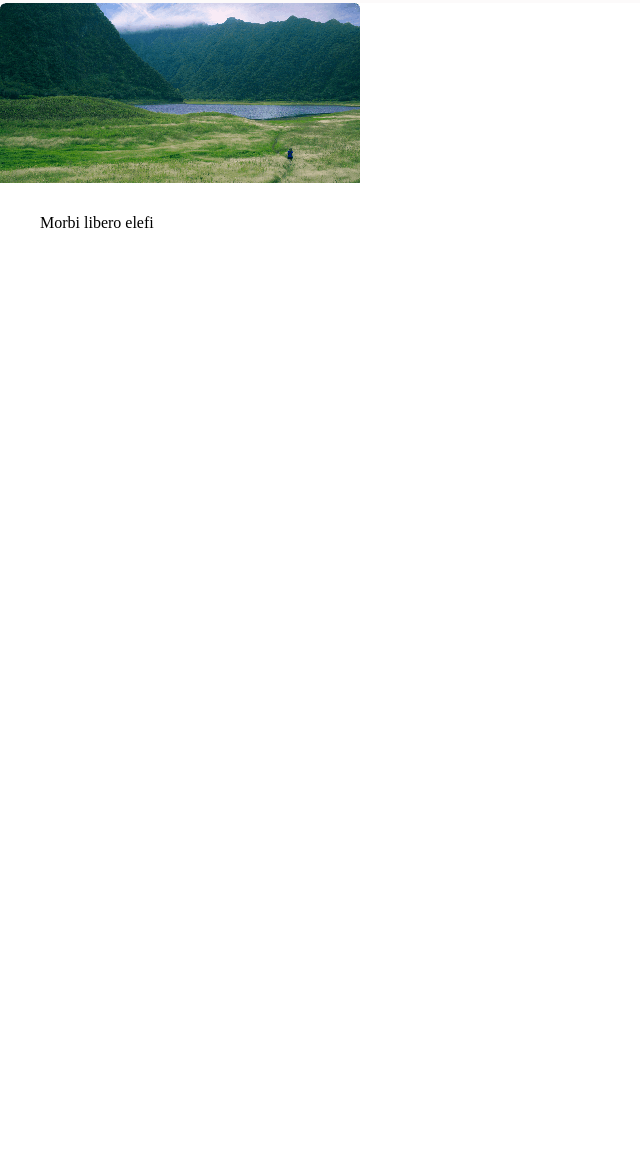
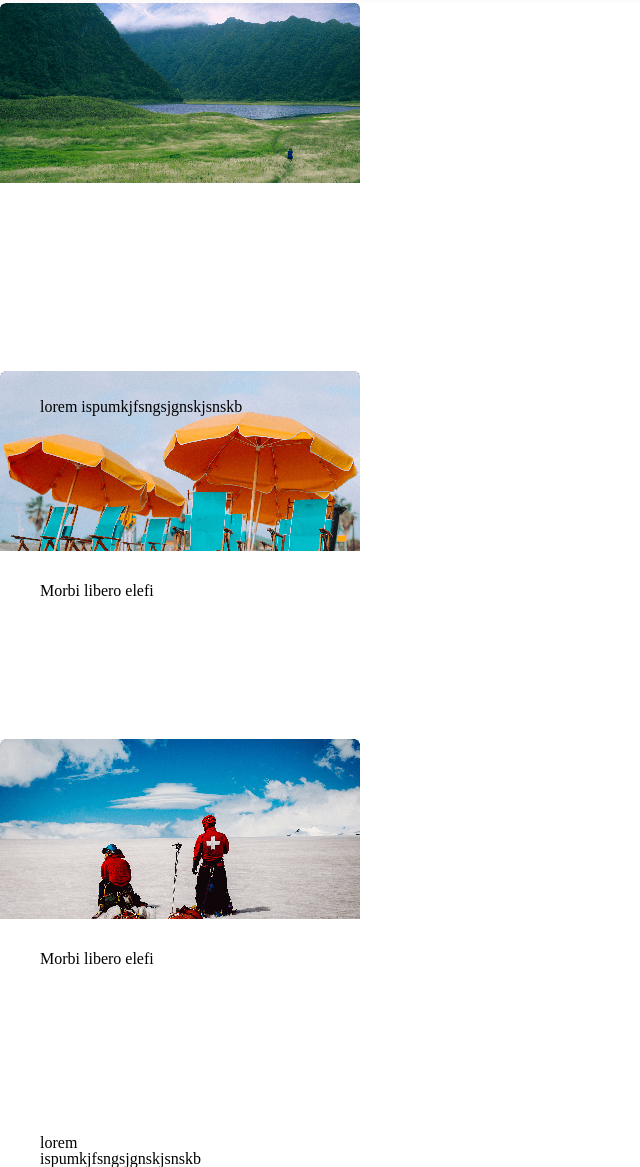
Before and after one commit to ninachadunelis/Lesson-5, a plain HTML site: page index.html in a window 1280 px wide. Shown: the part 73-1240 px from the top of the page, without its empty margins (0-640 px from the left). Before the commit the page ends 800 px from the top, so only its background shows below. Drawn offline with Linux system fonts and the light colour scheme.

Commit message:
relative and absolute
surats gaukete div klasi da relativi. p tags absoluti. ar gamovida.
mere davamate kidev erti divi sheignitve sxva fonis suratis da igivenairad ar gamovida.

```diff
--- a/css/style.css
+++ b/css/style.css
@@ -28,37 +28,56 @@ li{
 /*//section 1*/
 .container1{
 	width: 1061px;
+	height: 362px;
 
 }
+/*surati iqneba relativi da naweri ikneba absoluti*/
+/*magram surati araa daxuruli bloki, amitom mchirdeba gamaertianebeli tavisi klasit*/
+/*da am klass mivanicheb relativs da teqsti ikneba absoluti*/
 .left{
 	position: relative;
 	width: 361px;
 	display: inline-block;
 }
-.cover1{
+.covertext{
 	position: absolute;
 	margin-top: 28px;
 	margin-left: 40px;
 }
-/*.cover2{
+
+
+/*.middle{
+	width: 361px;
+	display: inline-block;
+	position: relative;
+}*/
+
+
+.right{
+	width: 161px;
+	position: relative;
+	display: inline-block;
+
+}
+.left1{
+	position: relative;
+	width: 361px;
+	display: inline-block;
+}
+.middle1{
+	position: relative;
+	width: 361px;
+	display: inline-block;
+
+}
+.right1{
+	position: relative;
+	width: 361px;
+	display: inline-block;
+
+}
+.covertext1{
 	position: absolute;
 	margin-top: 28px;
 	margin-left: 40px;
 }
-.cover3{
-	position: absolute;
-	margin-top: 28px;
-	margin-left: 40px;
-}
-.middle{
-	width: 161px;
-	display: inline-block;
-	position: relative;
-
-}
-.right{
-display: inline-block;
-	width: 161px;
-	position: relative;
-
-}*/
--- a/index.html
+++ b/index.html
@@ -41,25 +41,24 @@
 
 		<div class="left">
 			<img src="images/lake.png"alt="lake image">
-
-				<h4 class="cover1">Morbi libero elefi</h4>
-
+				<p class="covertext">Morbi libero elefi</p>
+				<div class="left1">
+					<img src="images/Base.png"alt="base white">
+					<p class="covertext1">lorem ispumkjfsngsjgnskjsnskb</p>
+		</div><!--
+		--><div class="middle">
+			<img src="images/umbr.png"alt="umbrella image">
+				<p class="covertext">Morbi libero elefi</p>
+				<img src="images/Base.png"alt="base white">
+				<p class="covertext1">lorem ispumkjfsngsjgnskjsnskb</p>
+		</div><!--
+		 --><div class="right">
+			<img src="images/men.png" alt="men image">
+				<p class="covertext">Morbi libero elefi</p>
+				<img src="images/Base.png"alt="base white">
+				<p class="covertext1">lorem ispumkjfsngsjgnskjsnskb</p>
 		</div>
-		<!-- <div class="middle">
-			<img src="images/umbr.png"alt="umbrella image">
-
-				<h4 class="cover2">Morbi libero elefi</h4>
-
-
-		</div>
-		<div class="right">
-			<img src="images/men.png" alt="men image">
-
-				<h4 class="cover3">Morbi libero elefi</h4>
-
-
-		</div>
-	</div> -->
+	</div>
 </section>
 </body>
 </html>
```
Also changed, not shown: images/Base.png (added).
